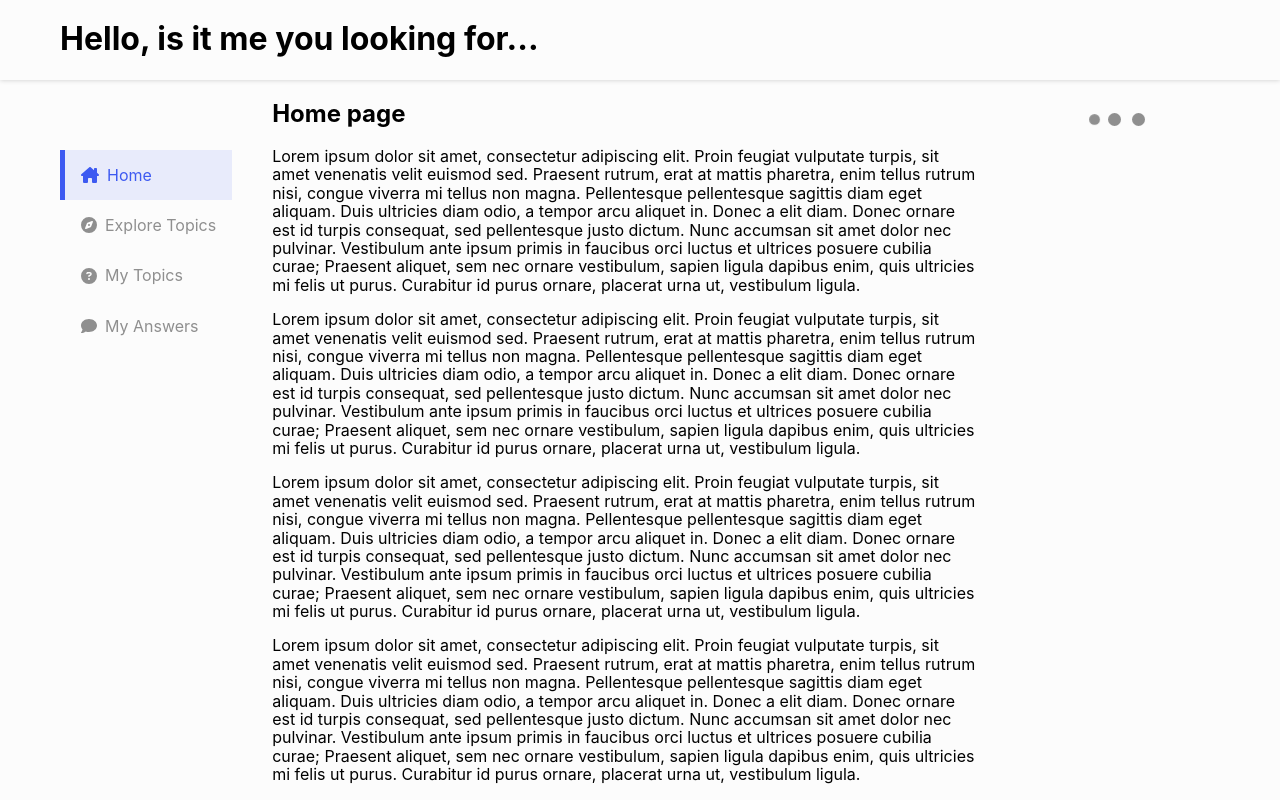
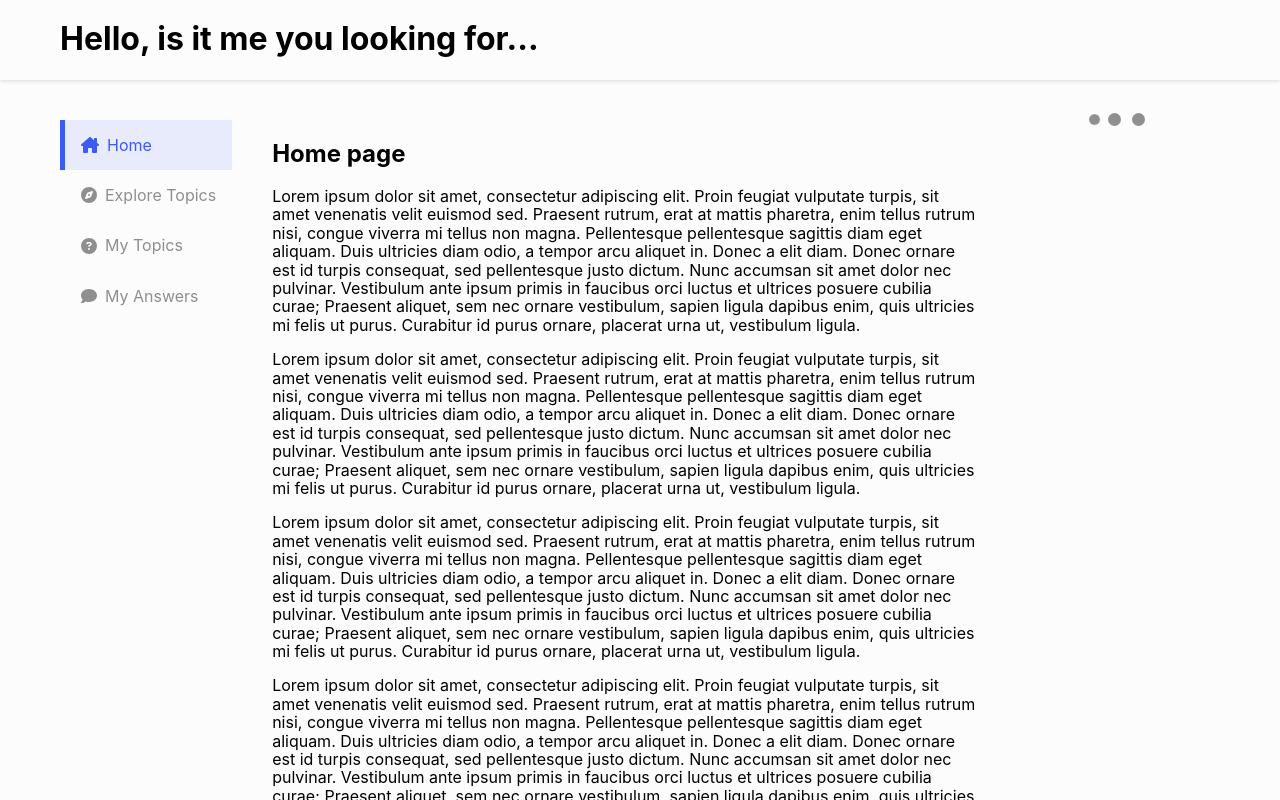
Before and after one commit to ns6630/forum, a React (Create React App) app: page / in a window 1280 px wide. Shown: the top 800 px of the page. Built offline with nearby package versions, Linux system fonts and the light colour scheme.

Commit message:
Изменена верстка.

```diff
--- a/src/components/Body.tsx
+++ b/src/components/Body.tsx
@@ -2,6 +2,7 @@ import styled from "styled-components/macro";
 
 const Body = styled.div`
   display: flex;
+  flex: 1;
 `;
 
 export default Body;
--- a/src/components/Container.tsx
+++ b/src/components/Container.tsx
@@ -4,10 +4,12 @@ const Container = styled.div`
   width: 1200px;
   margin: 0 auto;
   padding: 0 20px;
+  display: flex;
+  flex: 1;
 
-  @media(max-width: 1200px) {
+  @media (max-width: 1200px) {
     width: 100%;
   }
-`
+`;
 
 export default Container;
--- a/src/components/Content.tsx
+++ b/src/components/Content.tsx
@@ -3,6 +3,7 @@ import styled from "styled-components/macro";
 const Content = styled.main`
   flex: 1 1 auto;
   margin: 0 40px;
+  padding-top: 40px;
 `;
 
 export default Content;
--- a/src/components/Menu.tsx
+++ b/src/components/Menu.tsx
@@ -1,16 +1,17 @@
 import styled from "styled-components/macro";
 import React from "react";
 
-const Menu: React.FC = ({children}) => {
+const Menu: React.FC = ({ children }) => {
   return (
     <StyledMenu>
       <MenuList>
-        {React.Children.toArray(children).map((child, index) =>
-          <MenuItem key={index}>{child}</MenuItem>)}
+        {React.Children.toArray(children).map((child, index) => (
+          <MenuItem key={index}>{child}</MenuItem>
+        ))}
       </MenuList>
     </StyledMenu>
   );
-}
+};
 
 const StyledMenu = styled.nav`
   flex: 0 0 auto;
@@ -18,13 +19,12 @@ const StyledMenu = styled.nav`
 
 const MenuList = styled.ul`
   position: sticky;
-  top: 150px;
+  top: 120px;
   padding-left: 0;
   list-style-type: none;
   margin: 0;
 `;
 
-const MenuItem = styled.li`
-`;
+const MenuItem = styled.li``;
 
 export default Menu;
--- a/src/components/RightColumn.tsx
+++ b/src/components/RightColumn.tsx
@@ -1,6 +1,6 @@
 import styled from "styled-components/macro";
 
-const RightColumn = styled.div`
+const RightColumn = styled.aside`
   flex: 0 0 200px;
 `;
 
--- a/src/components/RightColumnButtonLink.tsx
+++ b/src/components/RightColumnButtonLink.tsx
@@ -3,6 +3,7 @@ import ButtonLink from "./ButtonLink";
 
 const RightColumnButtonLink = styled(ButtonLink)`
   display: flex;
+  margin-bottom: 40px;
 `;
 
 export default RightColumnButtonLink;
```
